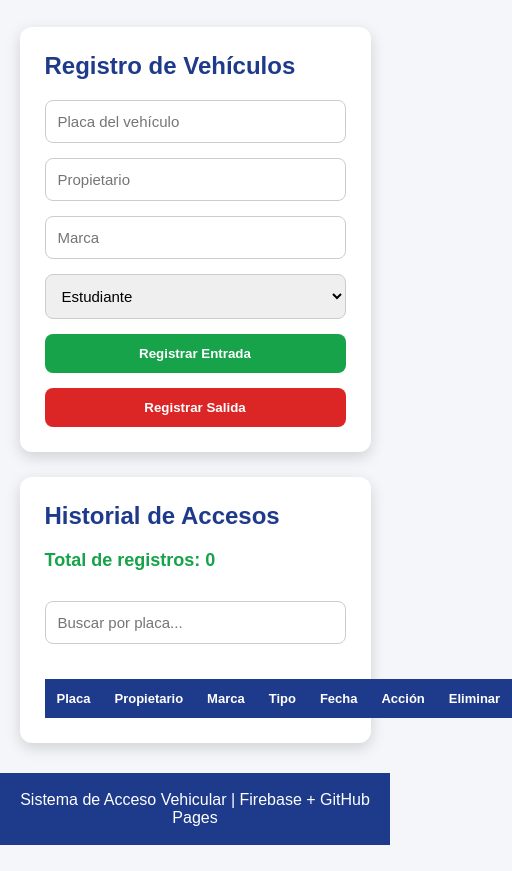
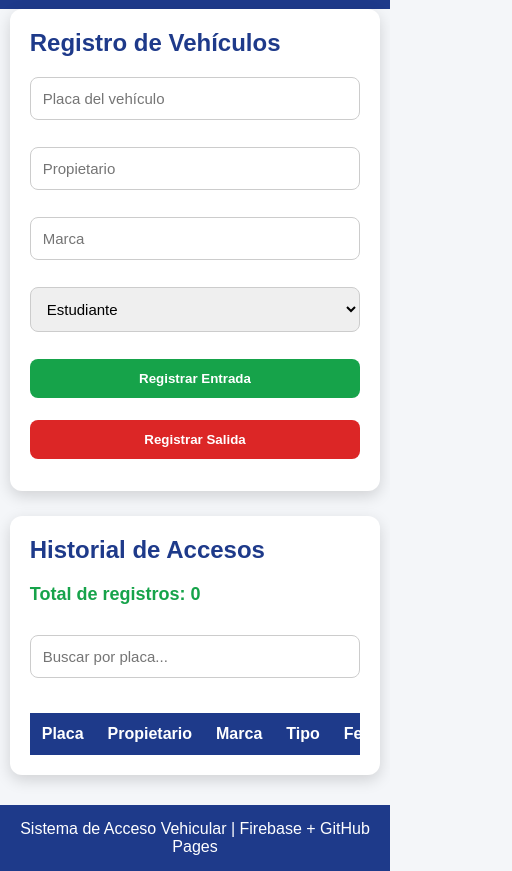
Before and after one commit to Evelin0512/PaginaWeb, a plain HTML site: page index.html in a window 390 px wide. Shown: the part 156-1027 px from the top of the page, 512 px wide, since content can reach past the window. Before the commit the page ends 1001 px from the top, so only its background shows below. Drawn offline with Linux system fonts and the light colour scheme; no server answers.

Commit message:
Diseño responsive para móviles

```diff
--- a/style.css
+++ b/style.css
@@ -131,14 +131,47 @@ footer{
     margin-top:30px;
 }
 
-@media(max-width:768px){
+/* ========================= */
+/* DISEÑO RESPONSIVO */
+/* ========================= */
 
-table{
-    font-size:13px;
-}
+@media (max-width: 768px) {
 
-button{
-    width:100%;
-}
+    header h1{
+        font-size: 38px;
+    }
+
+    .contenedor{
+        width:95%;
+        margin:auto;
+    }
+
+    .card{
+        padding:20px;
+    }
+
+    input,
+    select,
+    button{
+        width:100%;
+        margin-bottom:12px;
+    }
+
+    .botones{
+        display:flex;
+        flex-direction:column;
+        gap:10px;
+    }
+
+    table{
+        display:block;
+        overflow-x:auto;
+        white-space:nowrap;
+    }
+
+    footer{
+        font-size:16px;
+        padding:15px;
+    }
 
 }
```
